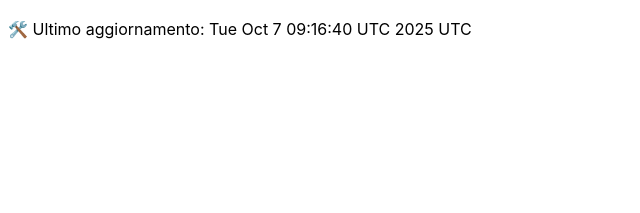
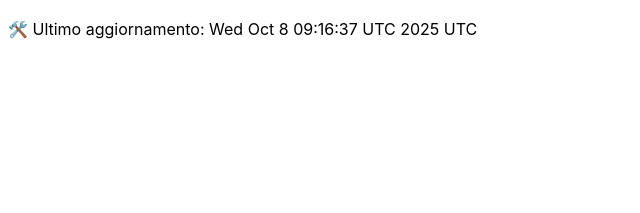
Before and after one commit to DanteTrb/DanteTrb.github.io, a Jekyll site: the page built from badges.md, in a window 1280 px wide. Shown: the top 213 px of the page, without its empty margins (0-640 px from the left). Built offline with Jekyll 4.4.1, drawn with Linux system fonts in a browser that asks for light colours; our own code applies the rules of GitHub Pages for plain Markdown files.

Commit message:
🛠️ Aggiornamento automatico badge

```diff
--- a/badges.md
+++ b/badges.md
@@ -1 +1 @@
-🛠️ Ultimo aggiornamento: Tue Oct  7 09:16:40 UTC 2025 UTC
+🛠️ Ultimo aggiornamento: Wed Oct  8 09:16:37 UTC 2025 UTC
```
